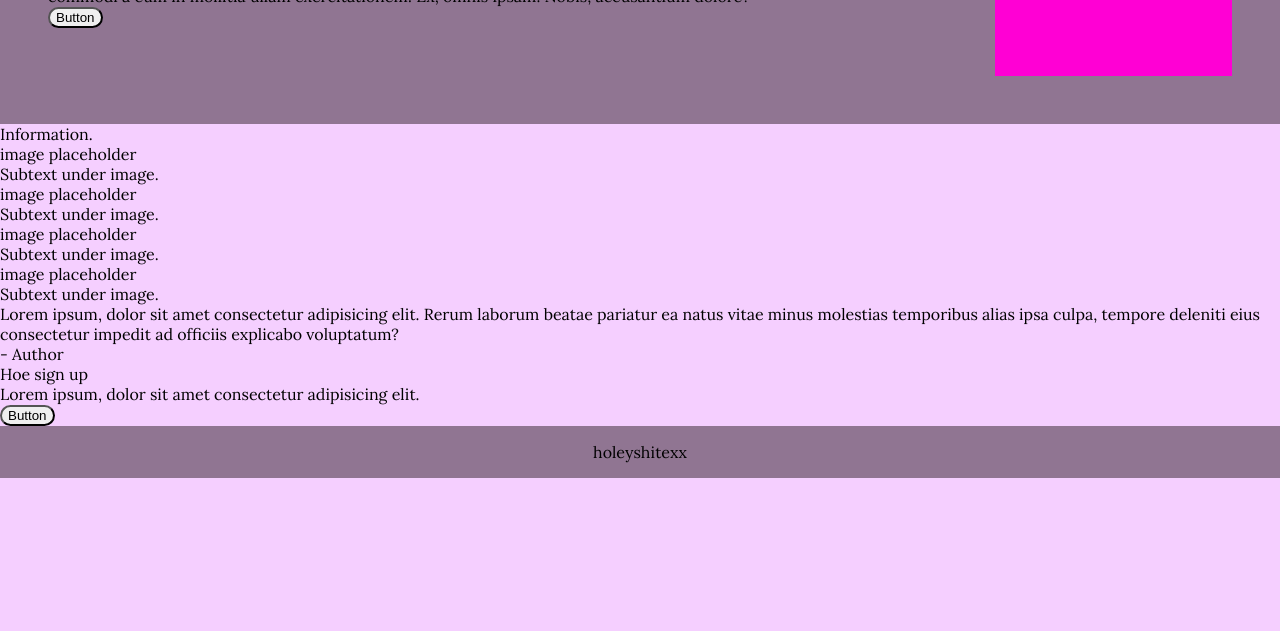
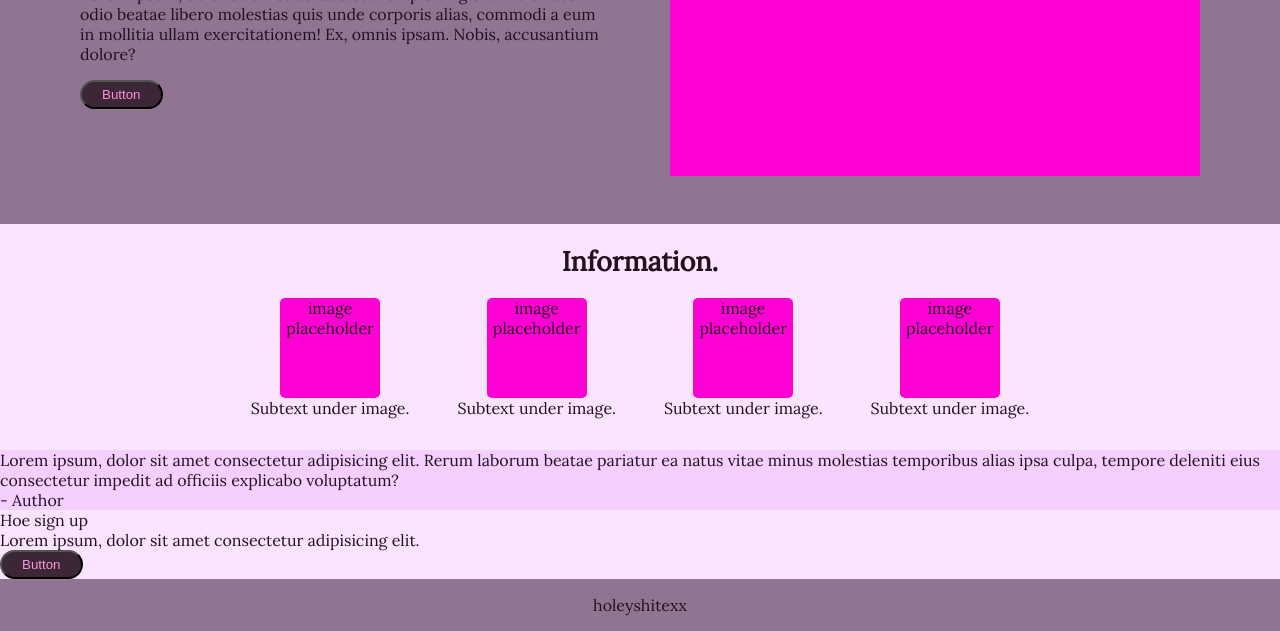
Before and after one commit to dariszka/landing-page, a plain HTML site: page index.html in a window 1280 px wide. Shown: the part 192-823 px from the top of the page. Before the commit the page ends 800 px from the top, so only its background shows below. Drawn offline with Linux system fonts and the light colour scheme.

Commit message:
Finish header and info.

```diff
--- a/index.html
+++ b/index.html
@@ -7,10 +7,10 @@
     <title>landing page</title>
     <link rel="stylesheet" href="style.css">
 </head>
-<body class="bde">
+<body class="body">
     <div class="header">
         <div class="top">
-            <div class="header logo">Logo</div>
+            <div class="headlogo">LogoXX</div>
             <div class="links">
                 <ul>
                     <a href="https://www.google.com/">link1</a>
@@ -28,9 +28,9 @@
             <div class="image">image placeholder</div>
         </div>
     </div>
-    <div class="body">
-        <div class="info">
-            <div class="title">Information.</div>
+    <div class="bde">
+        <div class="one">
+            <div class="titleone">Information.</div>
             <div class="row">
               <div class="c">
                 <div class="img">image placeholder</div>
@@ -49,11 +49,11 @@
                 <div class="subtext">Subtext under image.</div>
               </div>
         </div>
-        <div class="quote">
+        <div class="two">
             <div>Lorem ipsum, dolor sit amet consectetur adipisicing elit. Rerum laborum beatae pariatur ea natus vitae minus molestias temporibus alias ipsa culpa, tempore deleniti eius consectetur impedit ad officiis explicabo voluptatum?</div>
             <div>- Author</div>
         </div>
-        <div class="sign up">
+        <div class="three">
             <div class="title">Hoe sign up</div>
             <div class="subtext">Lorem ipsum, dolor sit amet consectetur adipisicing elit.</div>
             <button>Button</button>
--- a/style.css
+++ b/style.css
@@ -2,7 +2,8 @@
 
 body {
     font-family: 'Lora', serif;
-    background-color: rgb(245, 207, 255);
+    background-color: rgb(250, 228, 255);
+    color: rgb(34, 18, 31);
     margin: 0;
     display: flex;
     flex-direction: column;
@@ -44,22 +45,80 @@ ul {
     align-items: center;
     justify-content: space-between;
     padding: 1em;
-    padding-left: 3em;
-    padding-right: 3em;
+    padding-left: 5em;
+    padding-right: 5em;
 }
 
 .bottom {
     padding-bottom: 3em;
+    display: flex;
+    gap: 60px;
+}
+
+.cont .subtext {
+    margin-bottom: 1em;
+}
+
+.cont {
+    flex: 1;
 }
 
 .image {
     background-color: rgb(255, 0, 212);
-    height: 200px;
-    width: 400px;
+    flex: 1;
+    height: 300px;
     text-align: center;
 }
 
 button {
     border-radius: 25px;
-    padding: 10;
+    padding: 5px 20px ;
+    background-color: rgb(59, 39, 54);
+    color: rgb(255, 143, 221);
 }
+
+.bde {
+    display: flex;
+    flex-direction: column;
+}
+
+.one {
+
+}
+
+.two {
+    background-color: rgb(245, 207, 255) ;
+}
+
+.titleone {
+    font-size: 27px;
+    font-weight: 600;
+    display: flex;
+    justify-content: center;
+    padding: 20px;
+  }
+
+.row {
+    display: flex;
+    gap: 3em;
+    justify-content: center;
+    margin: 0 3em 2em 3em;
+}
+
+.c {
+    display: flex;
+    flex-direction: column;
+    align-items: center;
+    text-align: center;
+}
+
+.img {
+    border-radius: 5px;
+    background-color: rgb(255, 0, 212);
+    height: 100px;
+    width: 100px;
+}
+
+.three {
+
+}
```
